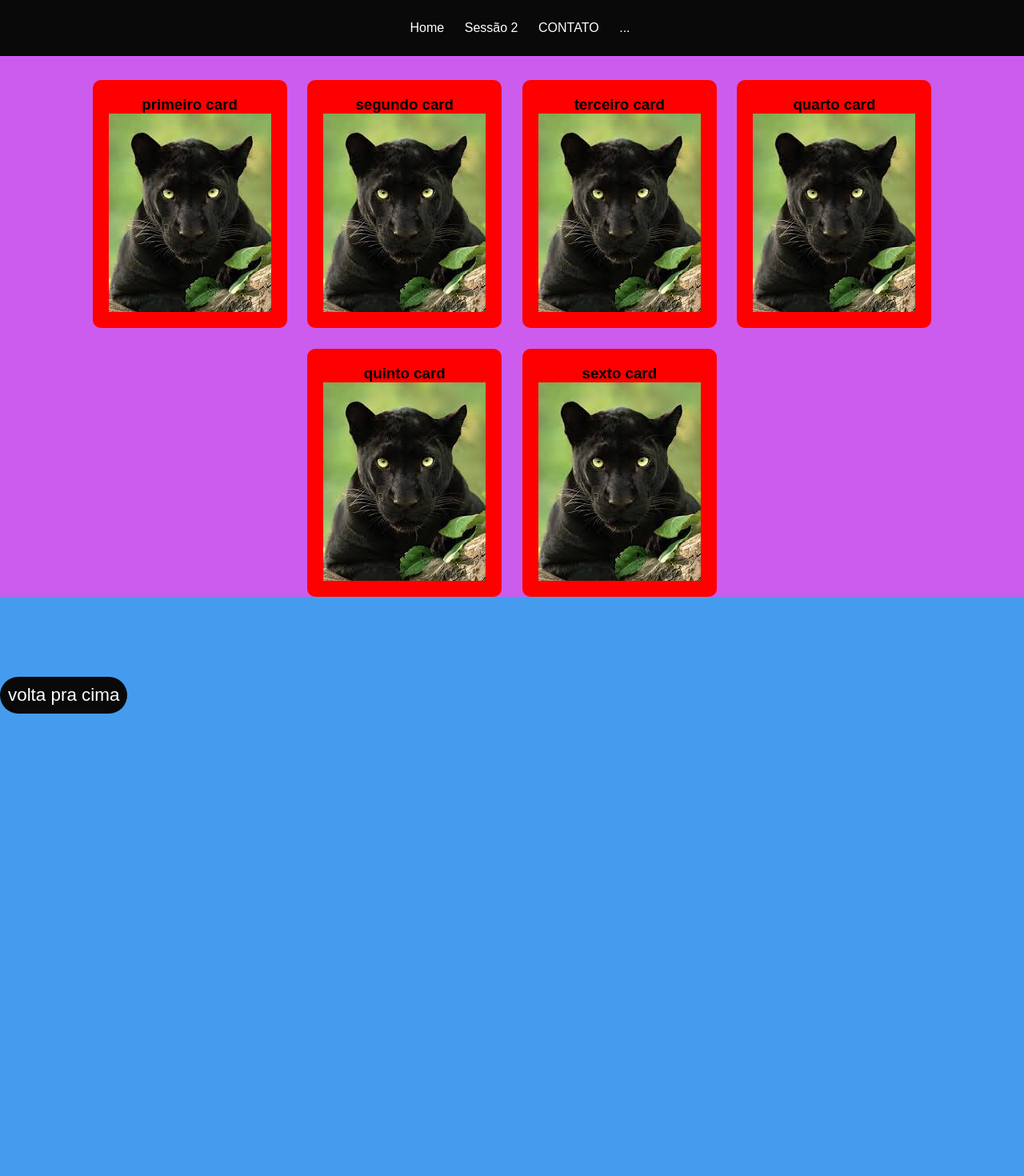
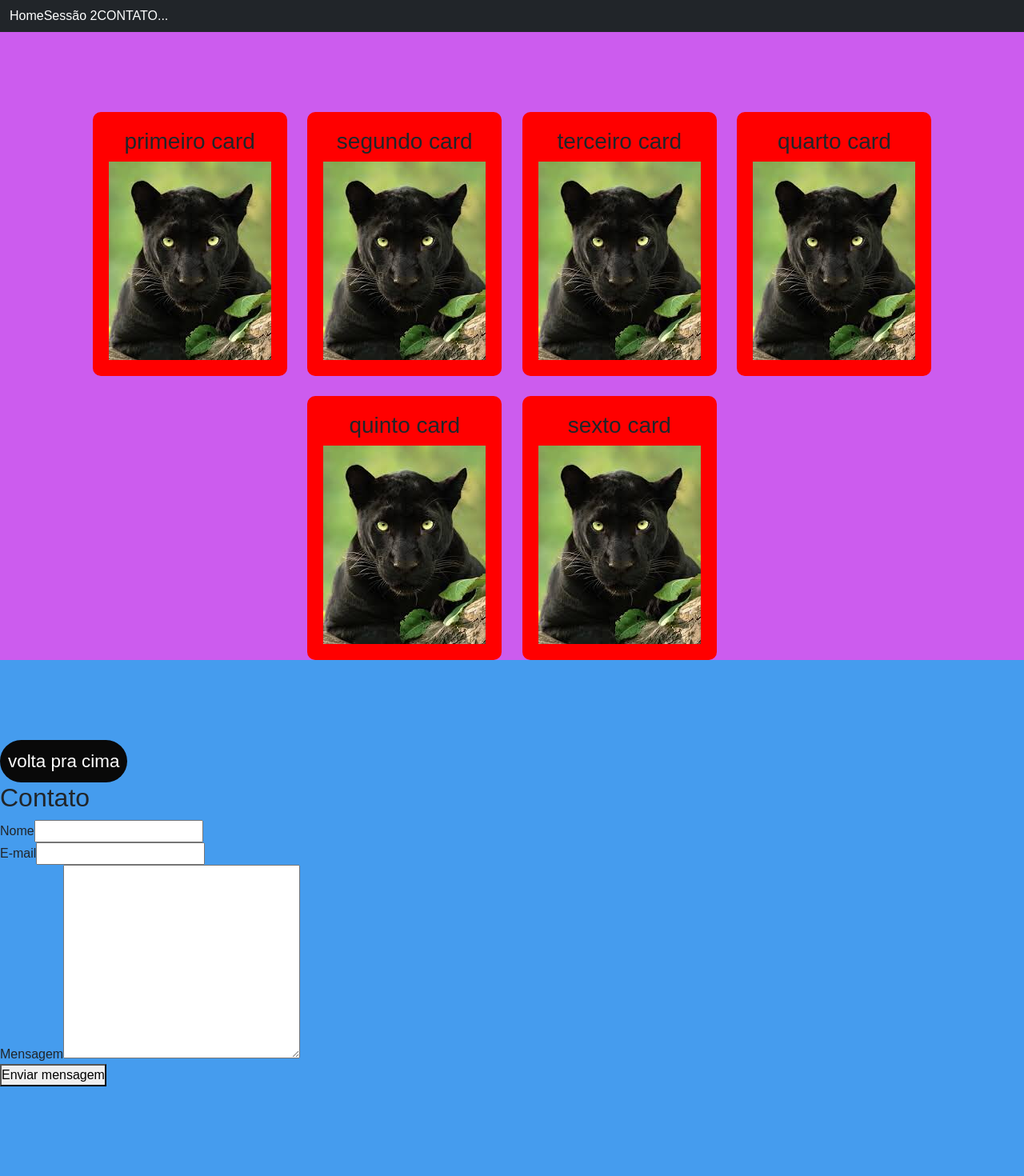
Before and after one commit to Andredev-dias/tt, a React (Vite) app: page / in a window 1280 px wide. Shown: the top 1470 px of the page at 80% size. Built offline with nearby package versions, Linux system fonts and the light colour scheme; some icons are missing.

Commit message:
Add files via upload

```diff
--- a/package.json
+++ b/package.json
@@ -12,6 +12,7 @@
   "dependencies": {
     "@vercel/analytics": "^1.5.0",
     "@vercel/speed-insights": "^1.2.0",
+    "bootstrap": "^5.3.5",
     "leaflet": "^1.9.4",
     "leaflet-defaulticon-compatibility": "^0.1.2",
     "react": "^19.0.0-rc.1",
--- a/src/App.jsx
+++ b/src/App.jsx
@@ -1,32 +1,92 @@
-import style from './App.module.css'
-import { Btn } from './components/btn'
-import { Menu } from './components/menu'
-import { Card } from './components/card'
+import style from "./App.module.css";
+import { Btn } from "./components/btn";
+import { Menu } from "./components/menu";
+import { Card } from "./components/card";
 
-import p1 from "./assets/images/p1.jpeg"
+import p1 from "./assets/images/p1.jpeg";
+
+import { useState } from "react";
 
 function App() {
+  const defaultPhoneNumber = "5541999999999";
+
+  const [formData, setFormData] = useState({
+    name: "",
+    email: "",
+    message: "",
+  });
+
+  const handleChange = (e) => {
+    const { name, value } = e.target;
+    setFormData({ ...formData, [name]: value });
+  };
+
+  const handleZap = () => {
+    const { name, email, message } = formData;
+
+    const urlZAPZAP = `https://api.whatsapp.com/send?phone=${defaultPhoneNumber}&text=
+  Nome:%20${name}%0D%0A
+  Email:%20${email}%0D%0A
+  Mensagem:%20${message}%0D%0A`;
+
+    window.open(urlZAPZAP, "_blank");
+  };
 
   return (
     <>
-    <Menu s1='Home' s2='Sessão 2' s3='CONTATO' s4='...'/>
-    <main>
-      <section id='s1' className={style.s1}>
-       {/* <Btn text="proxima sessão" func="#s2"/> <br /> */}
-        <Card text="primeiro card" img={p1}/>
-        <Card text="segundo card" img={p1}/>
-        <Card text="terceiro card" img={p1}/>
-        <Card text="quarto card" img={p1}/>
-        <Card text="quinto card" img={p1}/>
-        <Card text="sexto card" img={p1}/>
-
-      </section>
-      <section id='s2' className={style.s2}>
-      <Btn text="volta pra cima" func="#s1"/>
-      </section>
-    </main>
+      <Menu s1="Home" s2="Sessão 2" s3="CONTATO" s4="..." />
+      <main>
+        <section id="s1" className={style.s1}>
+          {/* <Btn text="proxima sessão" func="#s2"/> <br /> */}
+          <Card text="primeiro card" img={p1} />
+          <Card text="segundo card" img={p1} />
+          <Card text="terceiro card" img={p1} />
+          <Card text="quarto card" img={p1} />
+          <Card text="quinto card" img={p1} />
+          <Card text="sexto card" img={p1} />
+        </section>
+        <section id="s2" className={style.s2}>
+          <Btn text="volta pra cima" func="#s1" />
+          <h2>Contato</h2>
+          <div>
+            <label htmlFor="name">Nome</label>
+            <input
+              type="text"
+              id="name"
+              name="name"
+              value={formData.name}
+              onChange={handleChange}
+              required
+            />
+          </div>
+          <div>
+            <label htmlFor="email">E-mail</label>
+            <input
+              type="email"
+              id="email"
+              name="email"
+              value={formData.email}
+              onChange={handleChange}
+              required
+            />
+          </div>
+          <div>
+            <label htmlFor="message">Mensagem</label>
+            <textarea
+              name="message"
+              id="message"
+              value={formData.message}
+              onChange={handleChange}
+              cols="30"
+              rows="10"
+              required
+            ></textarea>
+          </div>
+          <button onClick={handleZap}>Enviar mensagem</button>
+        </section>
+      </main>
     </>
-  )
+  );
 }
 
-export default App
+export default App;
--- a/src/Contact.jsx
+++ b/src/Contact.jsx
@@ -5,6 +5,7 @@ import "leaflet-defaulticon-compatibility";
 import { useState, useEffect } from "react";
 import { Menu } from "./components/menu";
 import { MapContainer, Marker, Popup, TileLayer, useMap } from "react-leaflet";
+import { Loading } from "./components/spinner";
 
 function Contact() {
   const [cep, setCep] = useState("80510-070");
@@ -74,7 +75,7 @@ function Contact() {
       <input type="text" placeholder="Insira o CEP" onChange={handleCep} />
 
       {loading ?
-       <p>Carregando mapa...</p> :
+       <Loading/> :
        <MapContainer
         center={position}
         zoom={13}
--- a/src/components/menu.jsx
+++ b/src/components/menu.jsx
@@ -2,11 +2,26 @@ import './menu.css'
 
 export const Menu = (props) => {
     return(
-          <nav className='navbar-style'>
-              <p><a href={'/'}>{props.s1}</a></p>
-              <p><a href="#s2">{props.s2}</a></p>
-              <p><a href={'/contact'}>{props.s3}</a></p>
-              <p>{props.s4}</p>
-            </nav>
+        //   <nav className='navbar-style'>
+        //       <p><a href={'/'}>{props.s1}</a></p>
+        //       <p><a href="#s2">{props.s2}</a></p>
+        //       <p><a href={'/contact'}>{props.s3}</a></p>
+        //       <p>{props.s4}</p>
+        //     </nav>
+            <nav class="navbar navbar-expand-lg navbar-dark bg-dark">
+            <div class="container-fluid">
+              <button class="navbar-toggler" type="button" data-bs-toggle="collapse" data-bs-target="#navbarNavAltMarkup" aria-controls="navbarNavAltMarkup" aria-expanded="false" aria-label="Toggle navigation">
+                <span class="navbar-toggler-icon"></span>
+              </button>
+              <div class="collapse navbar-collapse" id="navbarNavAltMarkup">
+                <div class="navbar-nav">
+                <a href={'/'}>{props.s1}</a>
+                <a href="#s2">{props.s2}</a>
+                <a href={'/contact'}>{props.s3}</a>
+                <a>{props.s4}</a>
+                </div>
+              </div>
+            </div>
+          </nav>
     )
 }
--- /dev/null
+++ b/src/components/spinner.jsx
@@ -0,0 +1,12 @@
+import React from 'react';
+
+
+export const Loading = () => {
+  return (
+    <div className="d-flex justify-content-center">
+      <div className="spinner-border" role="status">
+        <span className="visually-hidden">Loading...</span>
+      </div>
+    </div>
+  );
+}
--- a/src/index.css
+++ b/src/index.css
@@ -16,8 +16,8 @@ body{
 }
 
 a{
-    text-decoration: none;
-    color: inherit;
+    text-decoration: none !important;
+    color: var(--text) !important;
 }
 
 section{
--- a/src/main.jsx
+++ b/src/main.jsx
@@ -7,6 +7,8 @@ import {
   createBrowserRouter,
   RouterProvider,
 } from "react-router";
+import 'bootstrap/dist/css/bootstrap.min.css';
+import 'bootstrap/dist/js/bootstrap.bundle.min.js';
 
 import App from './App.jsx'
 import Contact from './Contact.jsx'
```
Also changed, not shown: 1 other file (tests, documents, lock files or other folders).
